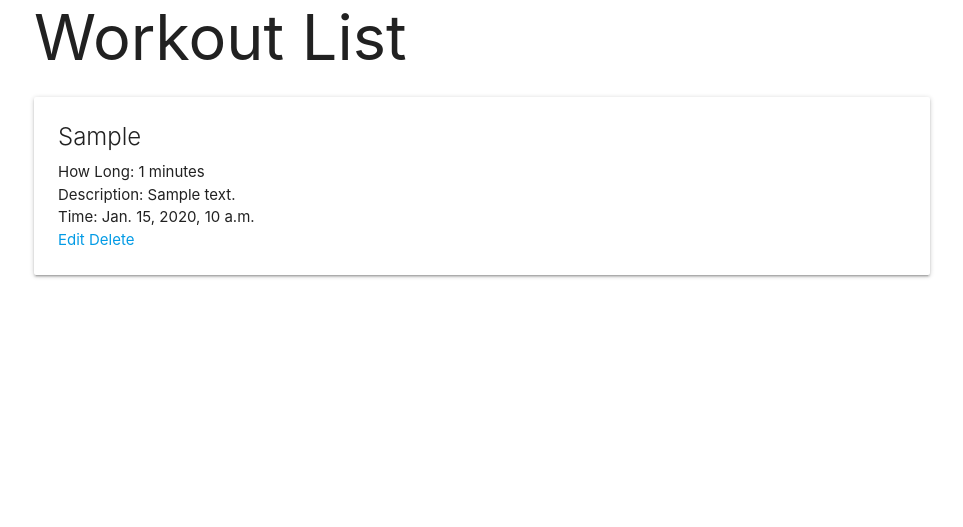
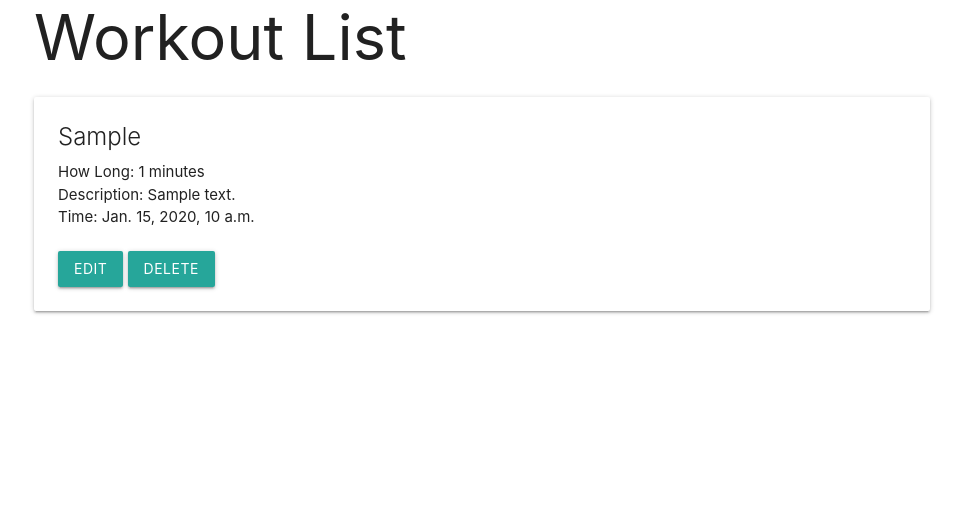
Before and after one commit to Looloo414/youlookradishing, a Django app: page /workout/ in a window 1280 px wide. Shown: the part 103-630 px from the top of the page, without its empty margins (158-1121 px from the left). Run offline with Django 3.2, Linux system fonts and the light colour scheme; a user stored in the database is signed in; tables that the repository leaves empty hold one stand-in row (values such as "Sample post").

Commit message:
Button Styling

```diff
--- a/main_app/templates/main_app/workout_confirm_delete.html
+++ b/main_app/templates/main_app/workout_confirm_delete.html
@@ -8,6 +8,6 @@
   <form action="" method="POST">
     {% csrf_token %}
     <input type="submit" value="Yes - Delete!" class="btn">
-    <a href="{% url 'detail' workout.id %}">Cancel</a>
+    <a href="{% url 'detail' workout.id %}" class='btn'>Cancel</a>
   </form>
 {% endblock %}
--- a/main_app/templates/workouts/index.html
+++ b/main_app/templates/workouts/index.html
@@ -11,8 +11,9 @@
     <p>How Long: {{ workout.howLong }} minutes</p>
     <p>Description: {{ workout.description }}</p>
     <p>Time: {{workout.time}}</p>
-    <a href="{% url 'update' workout.id %}">Edit</a>
-    <a href="{% url 'delete' workout.id %}">Delete</a>
+    </br>
+    <a href="{% url 'update' workout.id %}" class='btn'>Edit</a>
+    <a href="{% url 'delete' workout.id %}" class='btn'>Delete</a>
   </div>
 </div>
 </a>
```
Also changed, not shown: main_app/static/css/style.css (line endings or trailing spaces).
